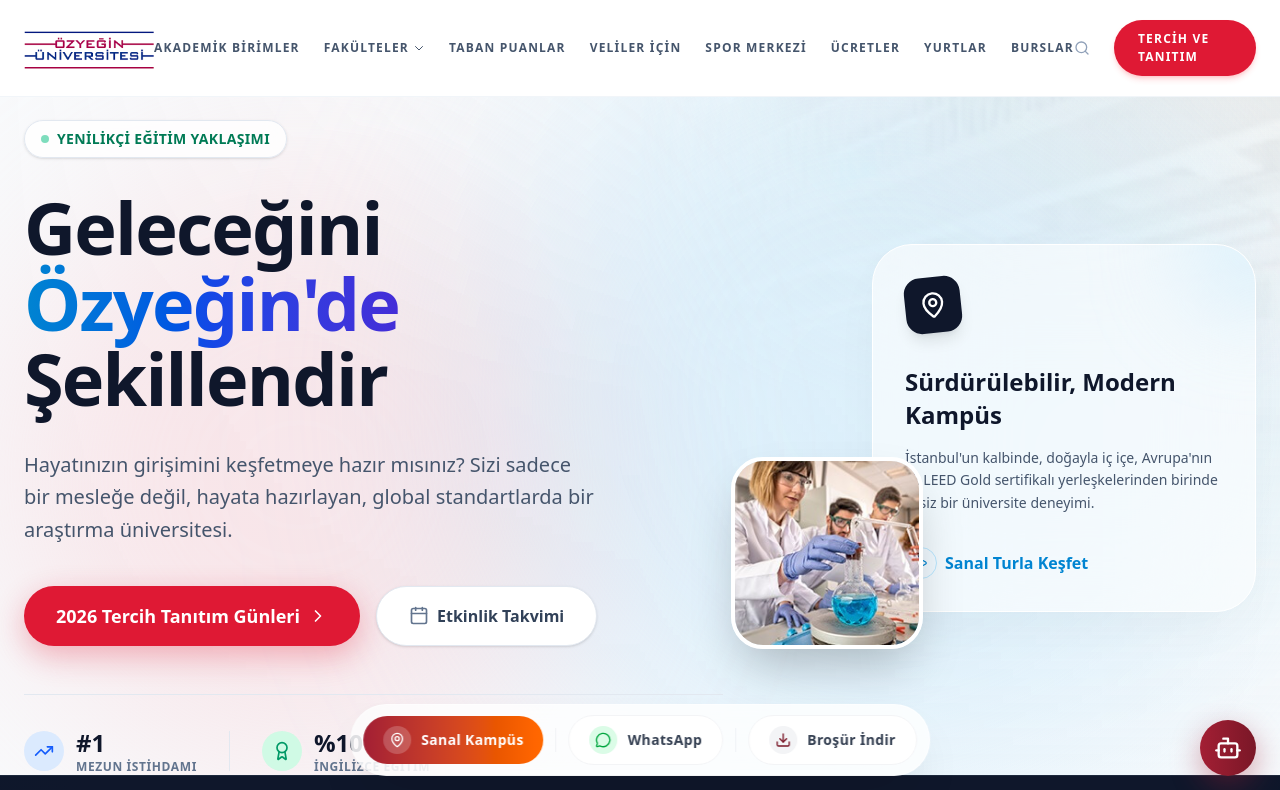
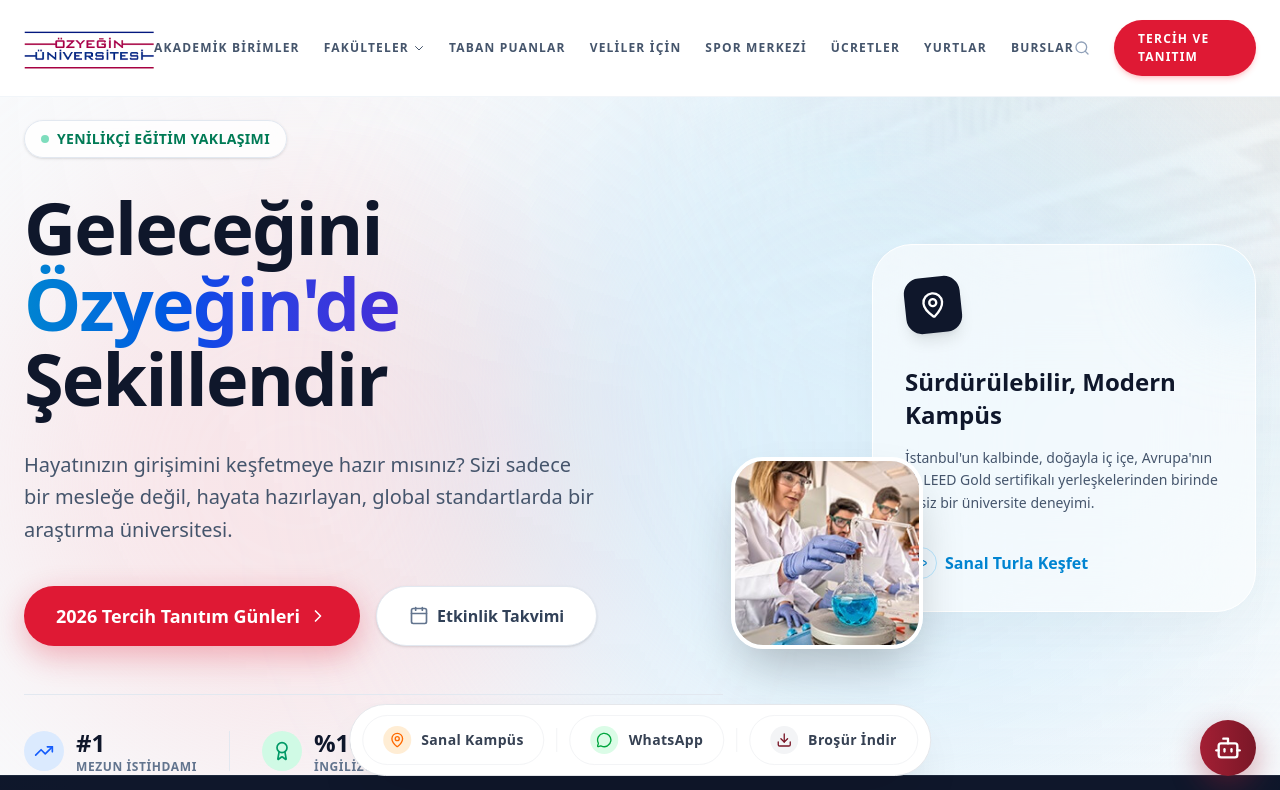
Before and after one commit to onuraydinozu/ozyegin, a Next.js app: page / in a window 1280 px wide. Shown: the top 790 px of the page. Built offline with nearby package versions, Linux system fonts and the light colour scheme.

Commit message:
Otomatik Senkronizasyon 🔄

```diff
--- a/src/components/features/FloatingActionBar.tsx
+++ b/src/components/features/FloatingActionBar.tsx
@@ -11,17 +11,17 @@
       transition={{ delay: 1, type: "spring", stiffness: 200, damping: 20 }}
       className="fixed bottom-4 md:bottom-6 left-1/2 -translate-x-1/2 z-40"
     >
-      <div className="bg-white/80 backdrop-blur-2xl border border-white/50 px-3 py-2.5 rounded-full flex items-center gap-2 md:gap-3 shadow-2xl shadow-black/10">
+      <div className="bg-white border border-gray-200 px-3 py-2.5 rounded-full flex items-center gap-2 md:gap-3 shadow-2xl shadow-black/10">
 
         {/* Sanal Kampüs Turu - Premium Button */}
         <a
           href="https://360.ozyegin.edu.tr/sanal-tur/index.html"
           target="_blank"
           rel="noopener noreferrer"
-          className="flex items-center gap-2.5 px-5 py-2.5 bg-gradient-to-r from-ozu-red to-orange-500 text-white rounded-full transition-all hover:scale-105 hover:shadow-lg hover:shadow-red-500/30 active:scale-95 group"
+          className="flex items-center gap-2.5 px-5 py-2.5 bg-white text-gray-700 border border-gray-100 hover:bg-orange-500 hover:text-white hover:border-orange-500 rounded-full transition-all hover:scale-105 hover:shadow-lg hover:shadow-orange-500/30 active:scale-95 group"
         >
-          <div className="bg-white/20 p-1.5 rounded-full">
-            <MapPin size={16} className="text-white group-hover:animate-bounce" />
+          <div className="bg-orange-100 group-hover:bg-white/20 p-1.5 rounded-full transition-colors">
+            <MapPin size={16} className="text-orange-500 group-hover:text-white transition-colors" />
           </div>
           <span className="hidden md:inline font-bold text-sm tracking-wide">Sanal Kampüs</span>
         </a>
--- a/src/components/features/ParentPortalSection.tsx
+++ b/src/components/features/ParentPortalSection.tsx
@@ -31,12 +31,31 @@
 
         {/* TOP STATS CARDS */}
         <div className="grid grid-cols-1 md:grid-cols-4 gap-4">
-          <div className="bg-slate-800/50 border border-white/10 rounded-2xl p-5 text-center">
-            <div className="text-3xl font-black text-emerald-400">
-              {ozuParentPortalData.careerAndROI.employmentRate}
+          {/* INFOGRAPHIC: Job Finding Speed */}
+          <div className="bg-slate-800/80 border border-emerald-500/30 rounded-2xl p-5 relative overflow-hidden group shadow-[0_0_15px_rgba(16,185,129,0.1)] hover:shadow-[0_0_25px_rgba(16,185,129,0.2)] transition-all">
+            <div className="absolute inset-0 bg-gradient-to-br from-emerald-500/5 to-transparent"></div>
+            <div className="relative z-10 flex flex-col h-full justify-between">
+              <div className="flex justify-between items-start mb-3">
+                <div className="text-[10px] text-emerald-400 font-extrabold uppercase tracking-widest">İş Bulma Hızı</div>
+                <div className="p-1.5 bg-emerald-500/20 rounded-lg">🚀</div>
+              </div>
+              <div className="text-4xl font-black text-white drop-shadow-md mb-1">
+                {ozuParentPortalData.careerAndROI.employmentRate}
+              </div>
+              <div className="text-[10px] text-slate-400 mb-4 leading-tight">Mezunlarımızın ilk 6 ay içerisinde işe yerleşme veya kendi işini kurma oranı</div>
+
+              <div className="space-y-1.5 mt-auto">
+                <div className="flex justify-between text-[9px] text-slate-500 font-bold uppercase">
+                  <span>Mezuniyet</span>
+                  <span className="text-emerald-400">6 Ay İçinde</span>
+                </div>
+                <div className="w-full bg-slate-900 rounded-full h-2.5 overflow-hidden border border-slate-700">
+                  <div className="bg-gradient-to-r from-emerald-600 via-emerald-400 to-emerald-300 w-[94%] h-full rounded-full relative">
+                    <div className="absolute top-0 left-0 bottom-0 right-0 bg-white/20 animate-pulse"></div>
+                  </div>
+                </div>
+              </div>
             </div>
-            <div className="text-xs text-slate-300 font-bold mt-1">İşe Başlama Oranı</div>
-            <div className="text-[11px] text-slate-500">İlk 6 ay içerisinde</div>
           </div>
 
           <div className="bg-slate-800/50 border border-white/10 rounded-2xl p-5 text-center">
```
